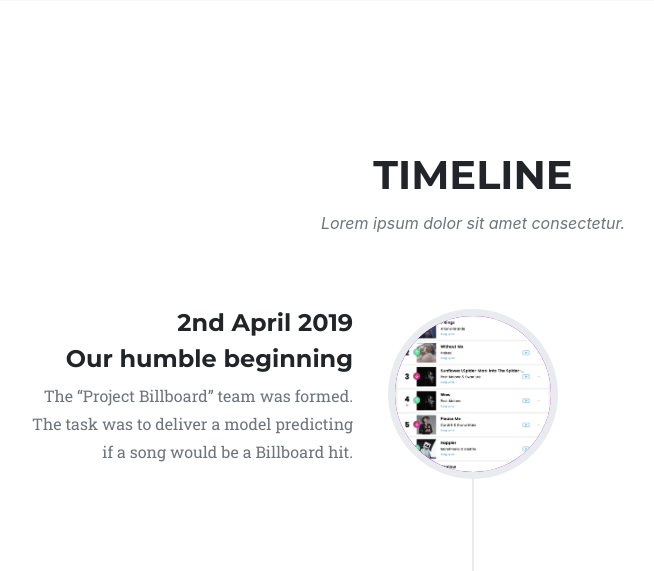
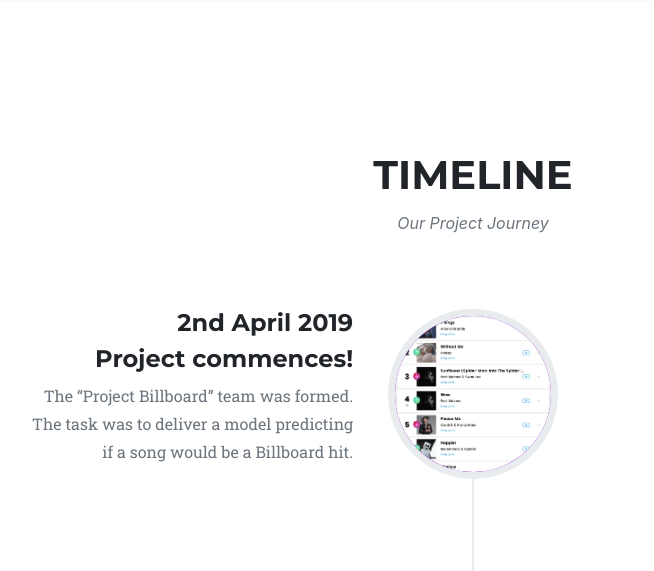
Before and after one commit to tjtanjin/project_billboard_api, a Flask app: page / in a window 1280 px wide. Shown: the part 2584-3155 px from the top of the page, without its empty margins (167-821 px from the left). Run offline with Flask 2, Linux system fonts and the light colour scheme; some libraries are stand-ins or nearby versions; some web fonts are replaced.

Commit message:
Updated timeline subheading.

```diff
--- a/templates/index.html
+++ b/templates/index.html
@@ -166,7 +166,7 @@
       <div class="row">
         <div class="col-lg-12 text-center">
           <h2 class="section-heading text-uppercase">Timeline</h2>
-          <h3 class="section-subheading text-muted">Lorem ipsum dolor sit amet consectetur.</h3>
+          <h3 class="section-subheading text-muted">Our Project Journey</h3>
         </div>
       </div>
       <div class="row">
@@ -179,7 +179,7 @@
               <div class="timeline-panel">
                 <div class="timeline-heading">
                   <h4>2nd April 2019</h4>
-                  <h4 class="subheading">Our humble beginning</h4>
+                  <h4 class="subheading">Project commences!</h4>
                 </div>
                 <div class="timeline-body">
                   <p class="text-muted">The “Project Billboard” team was formed. The task was to deliver a model predicting if a song would be a Billboard hit.
```
